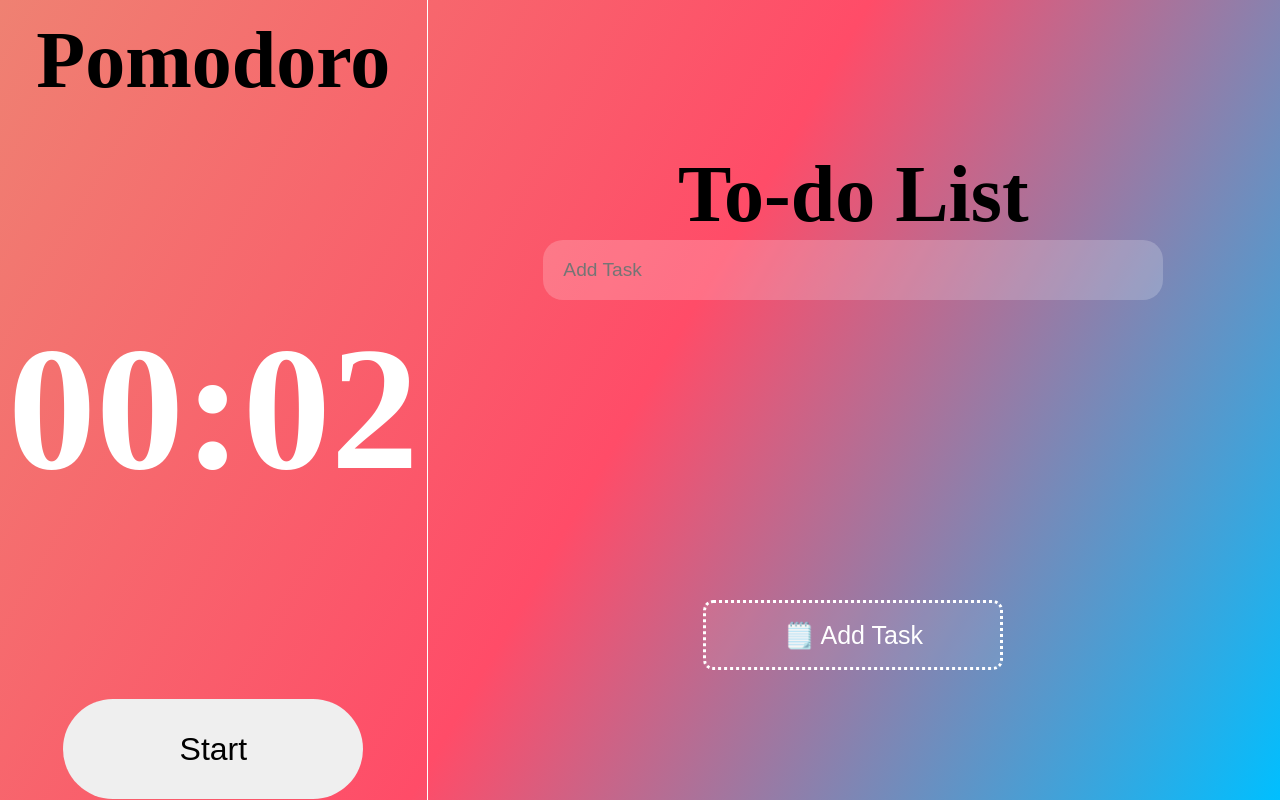
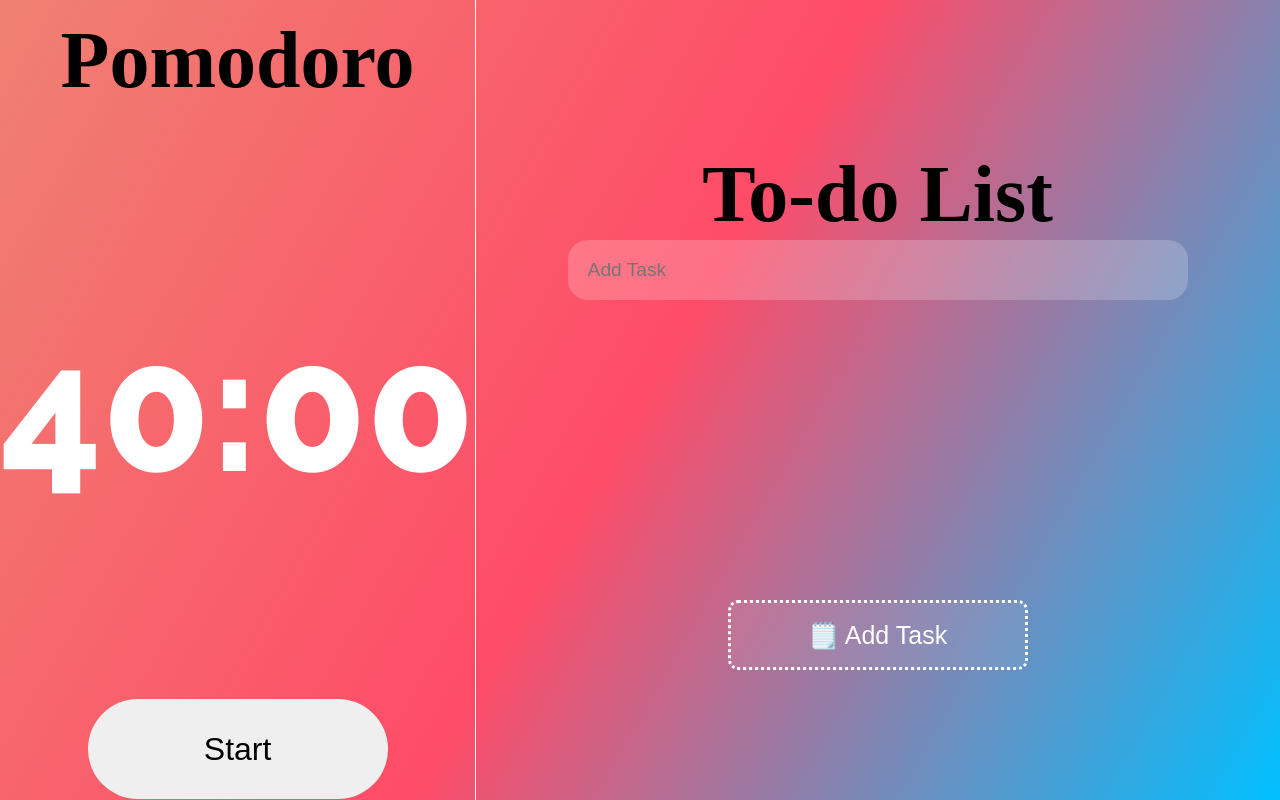
Before and after one commit to IgorJFS/Pomodoro-To-Do, a plain HTML site: page index.html in a window 1280 px wide. Drawn offline with Linux system fonts and the light colour scheme.

Commit message:
Bug fix: Timer would decrease 1 second everytime the Button Start/Pause was clicked

```diff
--- a/index.html
+++ b/index.html
@@ -4,6 +4,9 @@
     <meta charset="UTF-8">
     <meta name="viewport" content="width=device-width, initial-scale=1.0">
     <title>Pomodoro-Todo</title>
+    <link rel="preconnect" href="https://fonts.googleapis.com">
+<link rel="preconnect" href="https://fonts.gstatic.com" crossorigin>
+<link href="https://fonts.googleapis.com/css2?family=Bungee&family=Orbitron:wght@400..900&family=Raleway:ital,wght@0,800;1,800&display=swap" rel="stylesheet">
     <link rel="stylesheet" href="style.css"
 </head>
 <body>
--- a/index.js
+++ b/index.js
@@ -87,14 +87,13 @@ savedTasks.forEach(taskText => {
 const display = document.getElementById("timer")
 const startBtn = document.getElementById("startBtn")
 let timer = null;
-let startTime = 2;
+let startTime = 2400;
 let isBreak = false;
 const startSong = new Audio("audios/Clickzin.wav")
 const pauseSong = new Audio("audios/pausezin.wav")
 
 function toggleTimer(){
     if (timer === null){
-        startTime--;
         updateDisplay()
         startBtn.textContent = 'Pause'
         startBtn.classList.add("pause")
--- a/style.css
+++ b/style.css
@@ -47,7 +47,7 @@ body {
     text-align: center;
     justify-content: center;
     align-items: center;
-    font-family: "JetBrains Mono";
+    font-family:"Raleway", sans-serif;;
     color: rgb(255, 255, 255);
     width: 100%;
     height: 500px;
```
